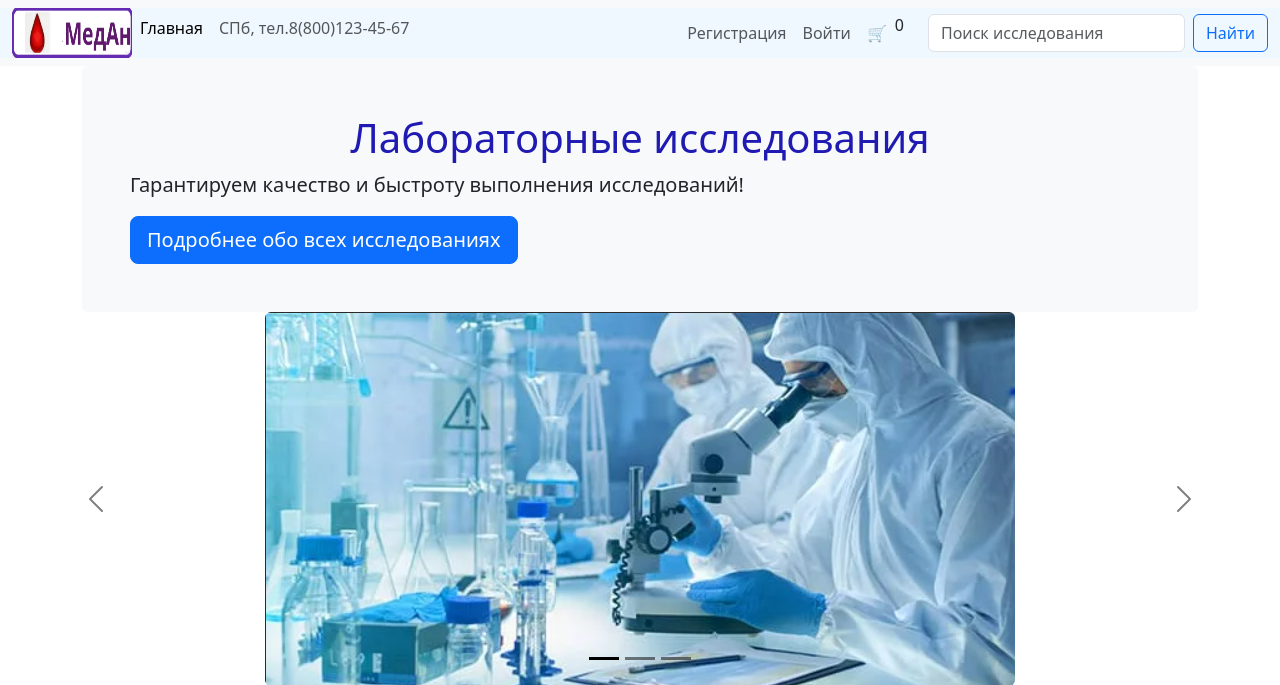
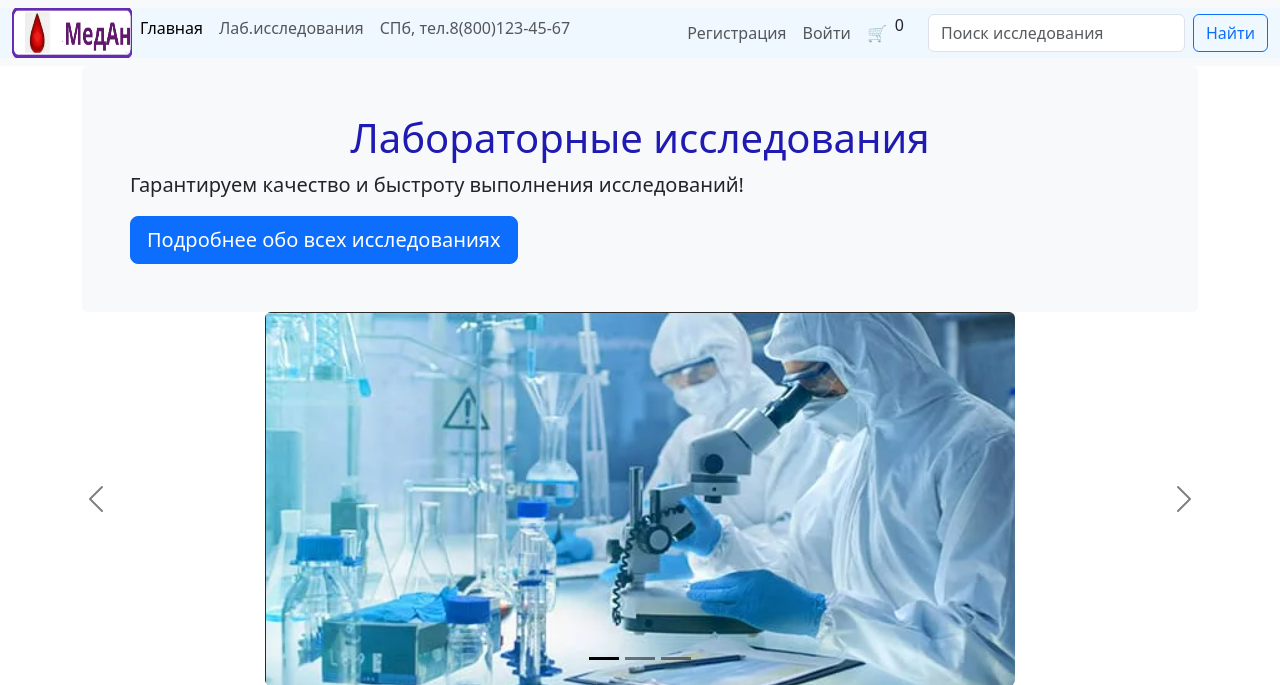
Before and after one commit to testveraspir/glitchMedAn, a Flask app: page / in a window 1280 px wide. Shown: the top 685 px of the page. Run offline with Flask 3, Linux system fonts and the light colour scheme; some libraries are stand-ins or nearby versions.

Commit message:
Change templates/base.html

```diff
--- a/templates/base.html
+++ b/templates/base.html
@@ -28,6 +28,10 @@
                         <li class="nav-item">
                             <a class="nav-link {% if request.url_rule.endpoint == 'index' %} active {% endif %}"
                            aria-current="page" href="/">Главная</a>
+                        </li>
+                        <li class="nav-item">
+                            <a class="nav-link {% if request.url_rule.endpoint == 'get_analysis' %} active {% endif %}"
+                               aria-current="page" href="/analyzes">Лаб.исследования</a>
                         </li>
                         <li class="nav-item">
                             <div class="nav-link" aria-current="page">СПб, тел.8(800)123-45-67</div>
```
